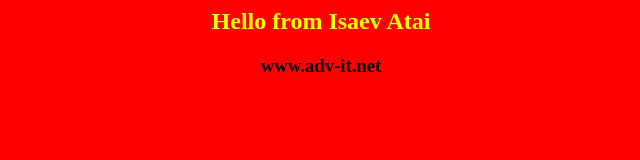
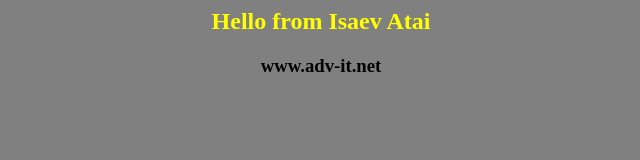
Before and after one commit to edelveis2014/app-for-jenkins, a plain HTML site: page index.html in a window 1280 px wide. Shown: the whole page, without its empty margins (319-959 px from the left). Drawn offline with Linux system fonts and the light colour scheme.

Commit message:
Modified index.html

```diff
--- a/index.html
+++ b/index.html
@@ -1,5 +1,5 @@
 <html>
-<body bgcolor=red>
+<body bgcolor=grey>
 <center>
 <h2><font color=yellow>Hello from Isaev Atai</font></h2>
 <h3><fornt color=white>www.adv-it.net</font></h3>
```
